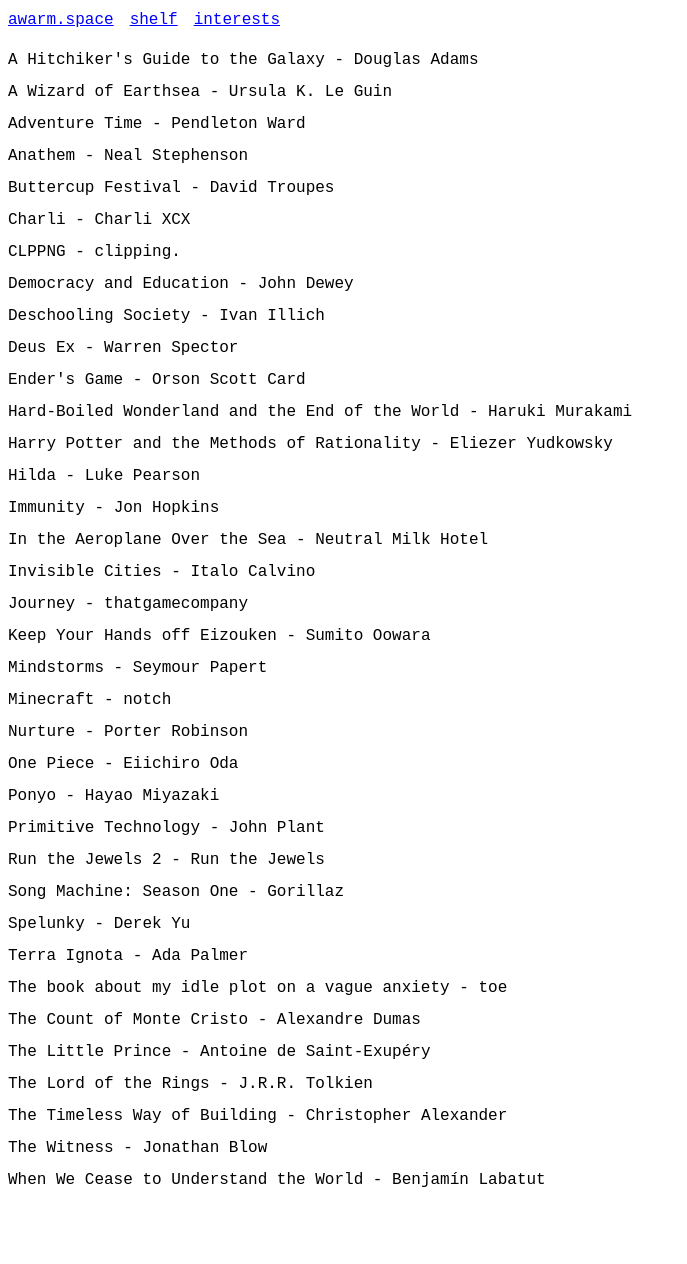
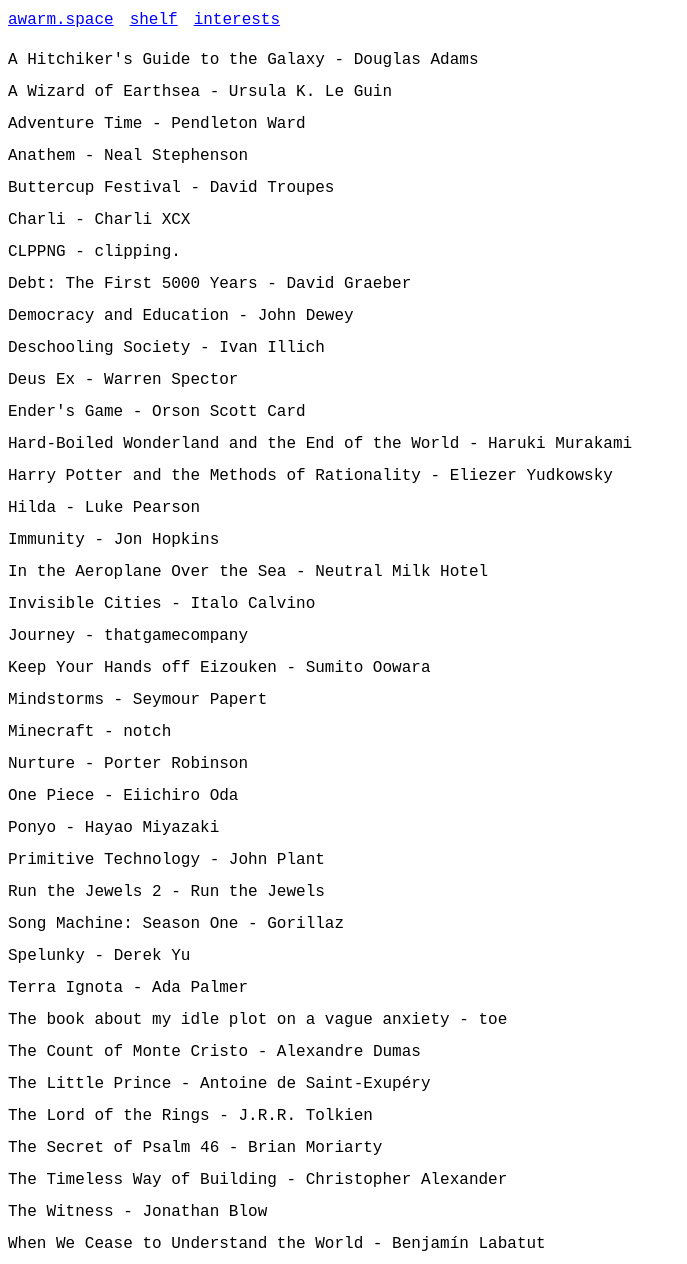
Before and after one commit to jaredpereira/awarm.space, a Next.js app: page /shelf in a window 1280 px wide. Shown: the whole page, without its empty margins (0-687 px from the left). Before the commit the page ends 1200 px from the top, so only its background shows below. Built offline with nearby package versions, Linux system fonts and the light colour scheme.

Commit message:
add debt + secret of psalm 46

```diff
--- a/app/shelf/page.tsx
+++ b/app/shelf/page.tsx
@@ -147,4 +147,14 @@
     creator: "John Plant",
     mediaType: "video",
   },
+  {
+    title: "Debt: The First 5000 Years",
+    creator: "David Graeber",
+    mediaType: "print",
+  },
+  {
+    title: "The Secret of Psalm 46",
+    creator: "Brian Moriarty",
+    mediaType: "video",
+  },
 ] as const;
```
